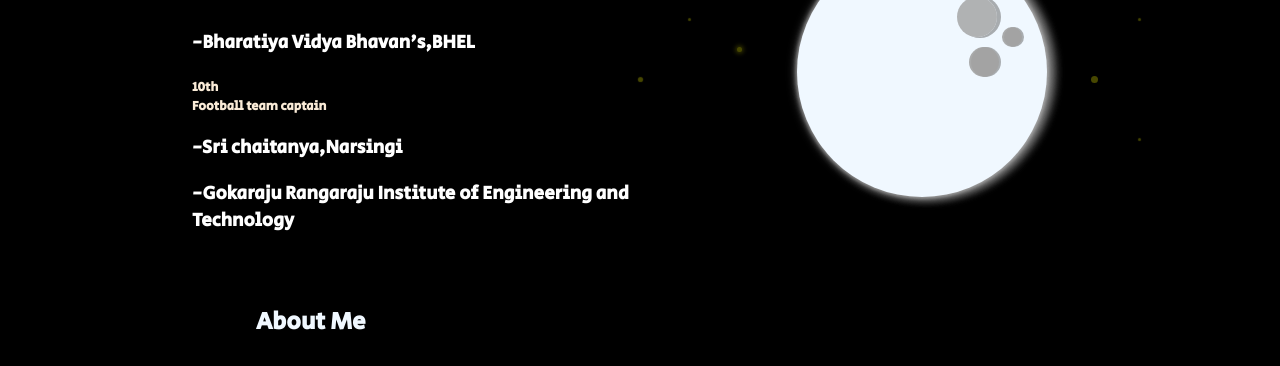
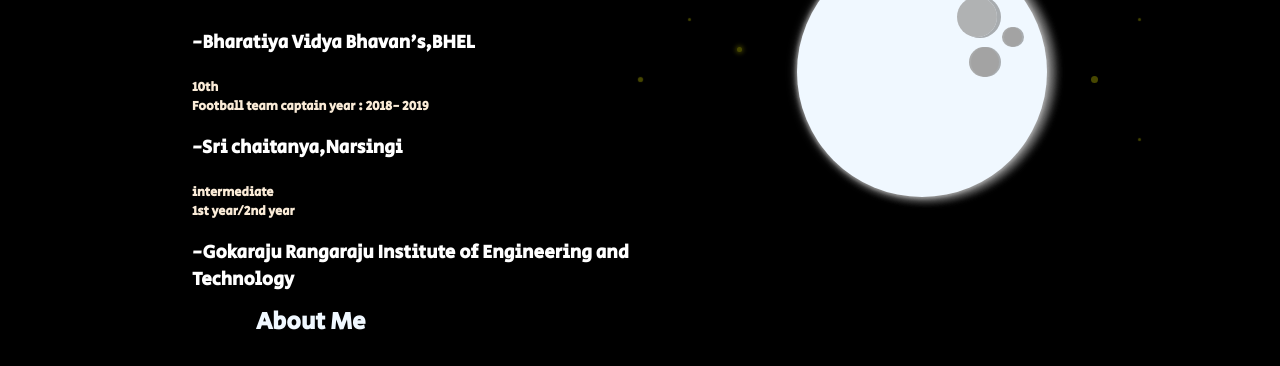
Before and after one commit to SaiAbhinavGoud/web_portfolio, a plain HTML site: page index.html in a window 1280 px wide. Shown: the part 361-727 px from the top of the page. Drawn offline with Linux system fonts and the light colour scheme.

Commit message:
Update index.html

```diff
--- a/index.html
+++ b/index.html
@@ -440,8 +440,9 @@ footer {
     <div class="content">
         <h4>Hello,I'm Abhinav</h4>
         <h3>-Bharatiya Vidya Bhavan's,BHEL</h3>
-        <h5>10th<br>Football team captain</h5>
+        <h5>10th<br>Football team captain <b>year : 2018- 2019</h5>
         <h3>-Sri chaitanya,Narsingi</h3>
+        <h5>intermediate <br>1st year/2nd year</h5>
         <h3>-Gokaraju Rangaraju Institute of Engineering and Technology</h3>
     </div>
     <header>
```
